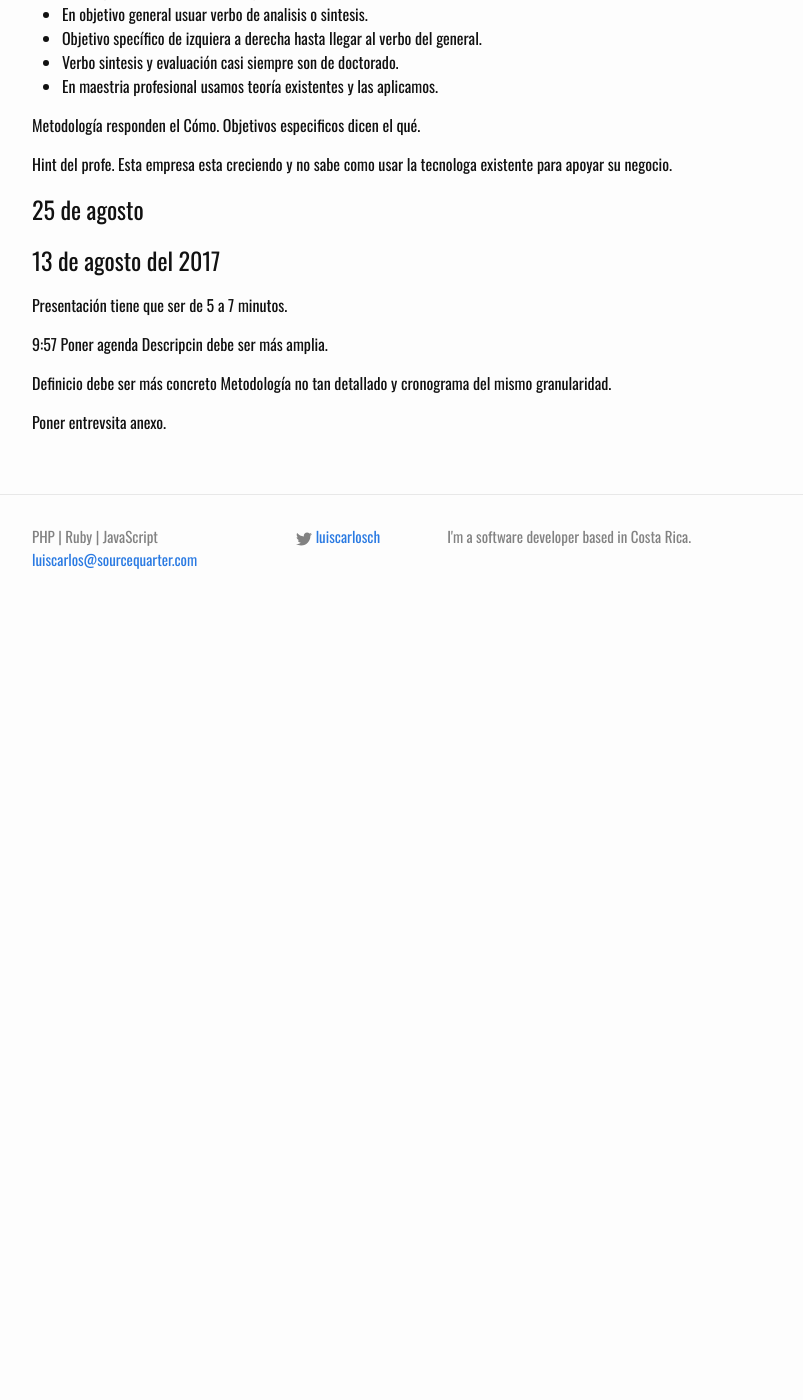
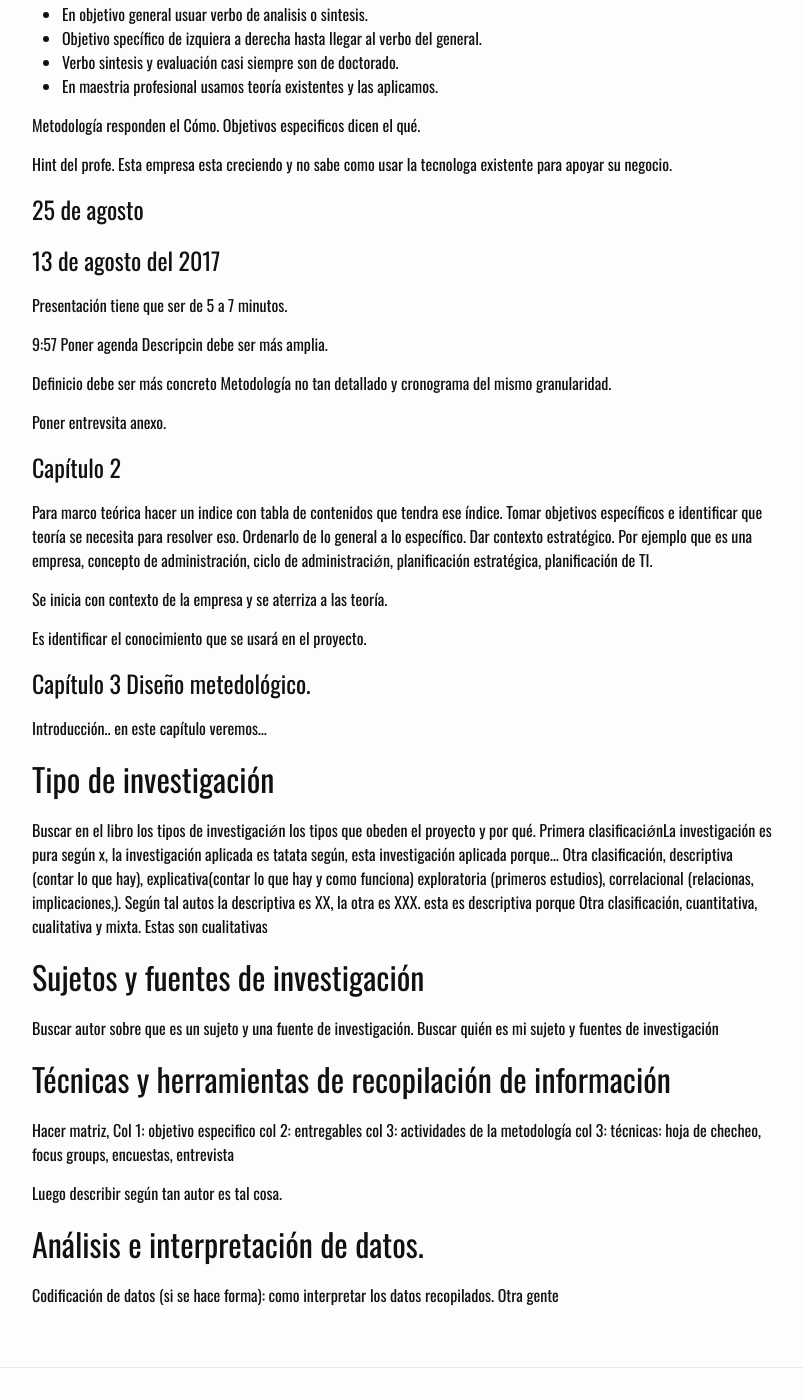
Before and after one commit to lucachaco/sourcequarter-lander, a Jekyll site: the page built from _posts/2017-08-11-proyecto-1.md, in a window 1280 px wide and 1400 px high, scrolled down 1158 px. Shown: the whole window, without its empty margins (238-1041 px from the left). Built offline with Jekyll 4.4.1, drawn with Linux system fonts in a browser that asks for light colours; our own code applies the rules of GitHub Pages for plain Markdown files; before the commit the page ends 1788 px from its top, so only the background shows below that.

Commit message:
Update 2017-08-11-proyecto-1.md

```diff
--- a/_posts/2017-08-11-proyecto-1.md
+++ b/_posts/2017-08-11-proyecto-1.md
@@ -63,3 +63,38 @@ Definicio debe ser más concreto
 Metodología no tan detallado y cronograma del mismo granularidad.
 
 Poner entrevsita anexo.
+
+# Capítulo 2
+Para marco teórica hacer un indice con tabla de contenidos que tendra ese índice.
+Tomar objetivos específicos e identificar que teoría se necesita para resolver eso.
+Ordenarlo de lo general a lo específico.
+Dar contexto estratégico. Por ejemplo que es una empresa, concepto de administración, ciclo de administraciǿn, planificación estratégica, planificación de TI.
+
+Se inicia con contexto de la empresa y se aterriza a las teoría.
+
+Es identificar el conocimiento que se usará en el proyecto.
+
+# Capítulo 3 Diseño metedológico.
+Introducción.. en este capítulo veremos...
+
+## Tipo de investigación
+Buscar en el libro los tipos de investigaciǿn los tipos que obeden el proyecto y por qué.
+Primera clasificaciǿnLa investigación es pura según x, la investigación aplicada es tatata según, esta investigación aplicada porque...
+Otra clasificación, descriptiva (contar lo que hay), explicativa(contar lo que hay y como funciona) exploratoria (primeros estudios), correlacional (relacionas, implicaciones,).
+Según tal autos la descriptiva es XX, la otra es XXX. esta es descriptiva porque
+Otra clasificación, cuantitativa, cualitativa y mixta. Estas son cualitativas
+## Sujetos y fuentes de investigación
+Buscar autor sobre que es un sujeto  y una fuente de investigación.
+Buscar quién es mi sujeto y fuentes de investigación
+## Técnicas y herramientas de recopilación de información
+Hacer matriz,
+Col 1: objetivo especifico
+col 2: entregables
+col 3: actividades de la metodología
+col 3: técnicas: hoja de checheo, focus groups, encuestas, entrevista
+
+Luego describir según tan autor es tal cosa.
+
+## Análisis e interpretación de datos.
+Codificación de datos (si se hace forma): como interpretar los datos recopilados.
+Otra gente
```
